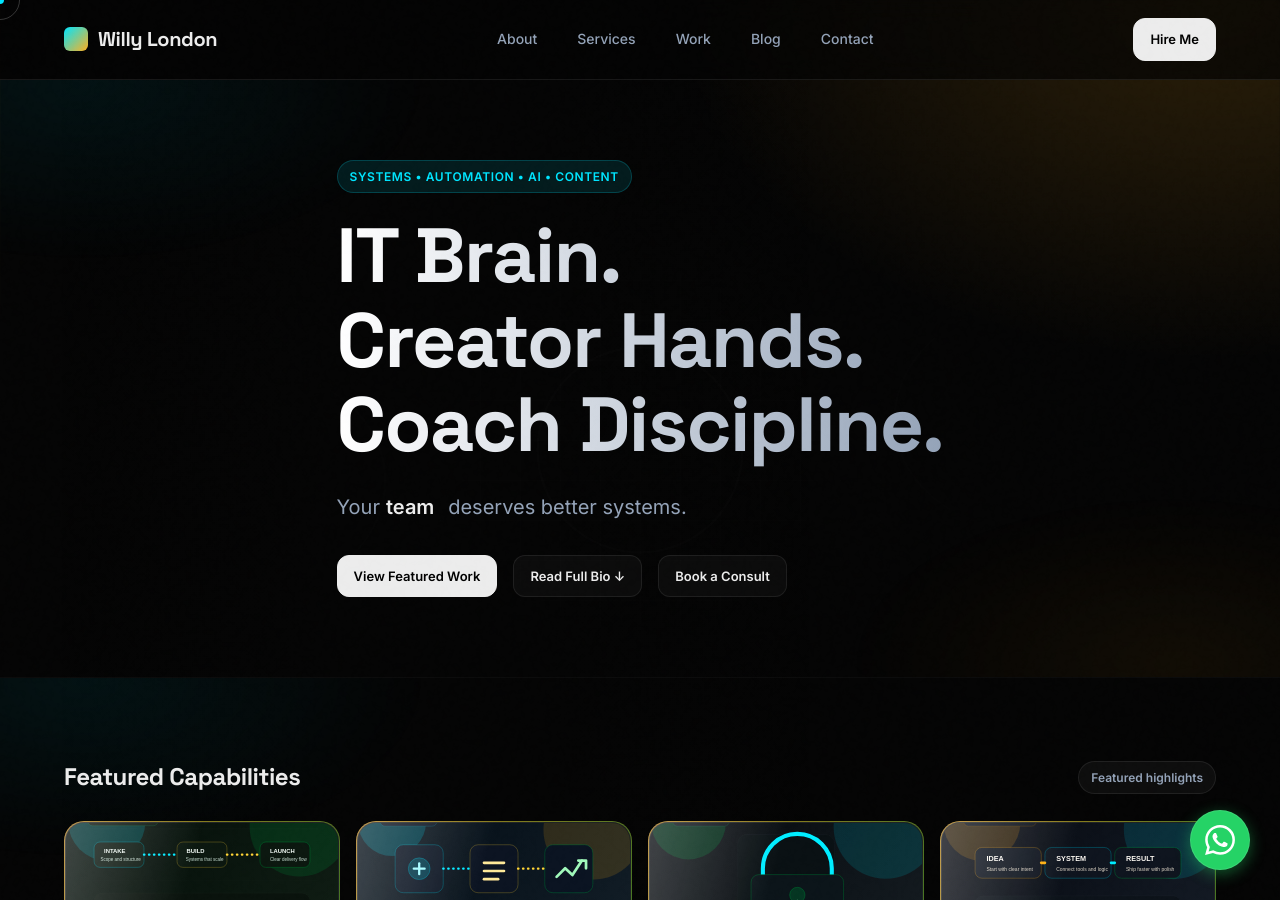
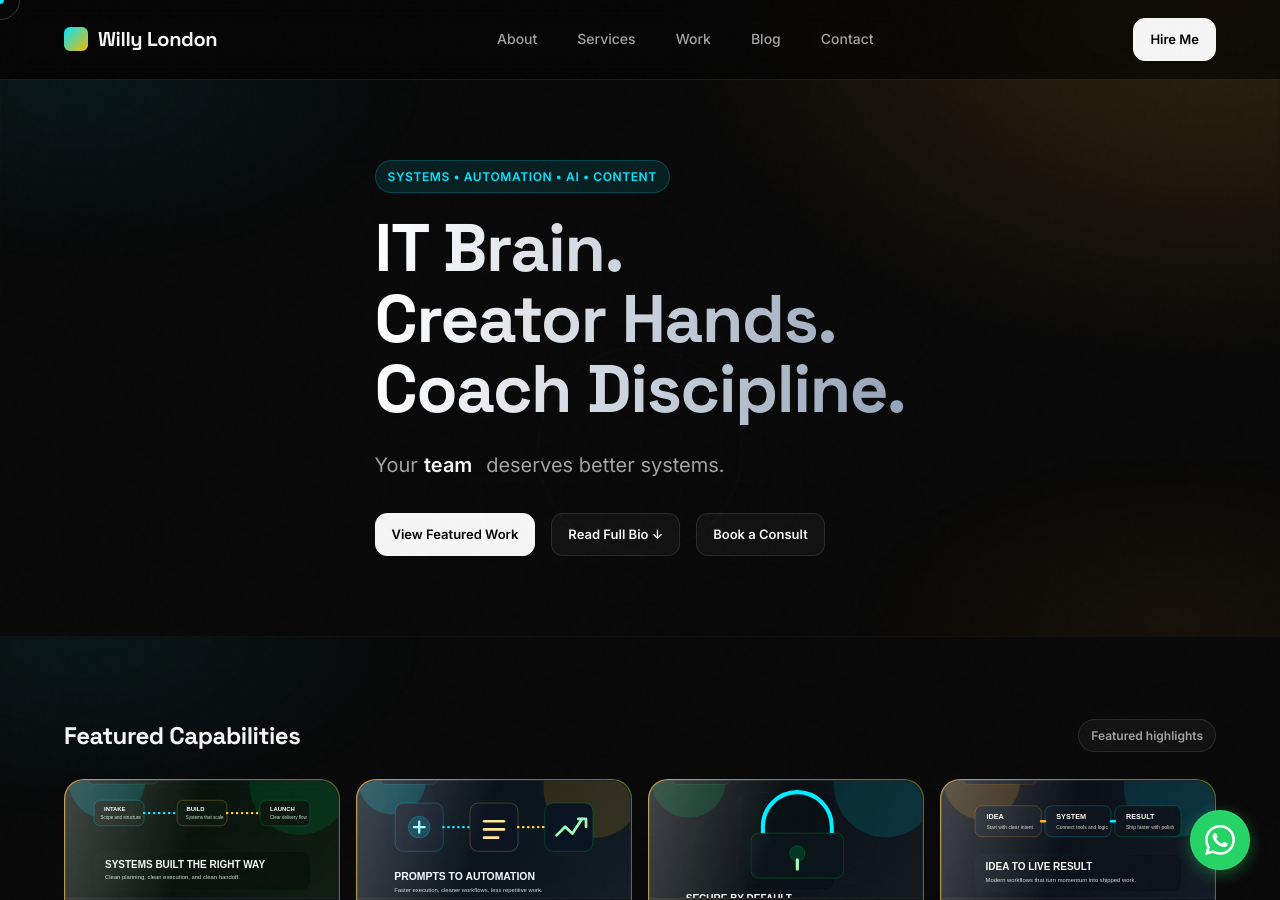
Before and after one commit to willylondon/creative-technician, a Jekyll site: the page built from index.html, in a window 1280 px wide and 900 px high. Built offline with Jekyll 4.4.1, drawn with Linux system fonts in a browser that asks for light colours; some of the changed text lies outside the part shown.

Commit message:
feat: brand transformation stage 1 - high-impact typography, dark mode, and precision numbering

```diff
--- a/assets/style.css
+++ b/assets/style.css
@@ -1,18 +1,18 @@
 /* === DESIGN TOKENS === */
 :root {
   /* Theme Variables — unified across all pages */
-  --bg: #050505;
-  --surface: rgba(255, 255, 255, 0.03);
-  --surface-hover: rgba(255, 255, 255, 0.06);
-  --border: rgba(255, 255, 255, 0.08);
+  --bg: #0A0A0A;
+  --surface: rgba(255, 255, 255, 0.04);
+  --surface-hover: rgba(255, 255, 255, 0.08);
+  --border: rgba(255, 255, 255, 0.1);
 
-  --text-main: #ECECEC;
-  --text-muted: #94A3B8;
+  --text-main: #F5F5F5;
+  --text-muted: #A3A3A3;
 
   /* Brand Accents */
   --accent-cyan: #00E5FF;
-  --accent-amber: #FFB020;
-  --accent-glow: 0 0 20px rgba(0, 229, 255, 0.3);
+  --accent-amber: #F5B800;
+  --accent-glow: 0 0 25px rgba(245, 184, 0, 0.2);
 
   /* Layout */
   --max-width: 1200px;
@@ -69,7 +69,43 @@
   border: 0;
 }
 
-/* === VISUAL FX === */
+/* === CAPABILITIES NUMBERING === */
+.system-number {
+  font-family: 'Space Grotesk', monospace;
+  font-size: 12px;
+  font-weight: 700;
+  color: var(--accent-amber);
+  letter-spacing: 0.2em;
+  display: block;
+  margin-bottom: 8px;
+  opacity: 0.8;
+}
+
+.glow-card-content h3 {
+  margin-top: 0;
+  font-size: 1.25rem;
+  letter-spacing: -0.02em;
+}
+
+/* === ENHANCED TYPOGRAPHY === */
+h1, h2, h3, h4 {
+  font-family: 'Space Grotesk', sans-serif;
+  letter-spacing: -0.03em;
+}
+
+.hero h1 {
+  font-size: clamp(2.5rem, 8vw, 4.2rem);
+  line-height: 1.05;
+  font-weight: 800;
+}
+
+.container {
+  padding: 0 40px;
+}
+
+section {
+  padding: 120px 0;
+}
 
 /* Custom Cursor */
 .cursor-dot,
--- a/index.html
+++ b/index.html
@@ -183,8 +183,8 @@
                 src="/assets/images/capability-workflow-architecture.svg"
                 alt="Workflow architecture and delivery discipline" loading="lazy" />
               <div class="glow-card-content">
-                <span class="glow-icon">▣</span>
-                <h3>Do things the right way</h3>
+                <span class="system-number">01</span>
+                <h3>Workflow Architecture</h3>
                 <p>Workflow architecture and delivery discipline that scales cleanly.</p>
               </div>
             </div>
@@ -196,8 +196,8 @@
                 src="/assets/images/capability-ai-automation.svg"
                 alt="AI-powered automation tooling and workflows" loading="lazy" />
               <div class="glow-card-content">
-                <span class="glow-icon">⚙</span>
-                <h3>AI-Powered Automation</h3>
+                <span class="system-number">02</span>
+                <h3>AI Automation</h3>
                 <p>Tooling, prompts, and automation patterns tuned for execution speed.</p>
               </div>
             </div>
@@ -209,8 +209,8 @@
                 src="/assets/images/capability-secure-systems.svg"
                 alt="Secure implementation standards and access controls" loading="lazy" />
               <div class="glow-card-content">
-                <span class="glow-icon">🔒</span>
-                <h3>Secure by default</h3>
+                <span class="system-number">03</span>
+                <h3>Governance & Security</h3>
                 <p>Clean implementation standards, access controls, and resilient systems.</p>
               </div>
             </div>
@@ -222,8 +222,8 @@
                 src="/assets/images/capability-modern-workflows.svg"
                 alt="End-to-end AI workflow from idea to deployment" loading="lazy" />
               <div class="glow-card-content">
-                <span class="glow-icon">✦</span>
-                <h3>Built with modern AI workflows</h3>
+                <span class="system-number">04</span>
+                <h3>Digital Pipelines</h3>
                 <p>End-to-end systems that move from idea to live result quickly.</p>
               </div>
             </div>
```
